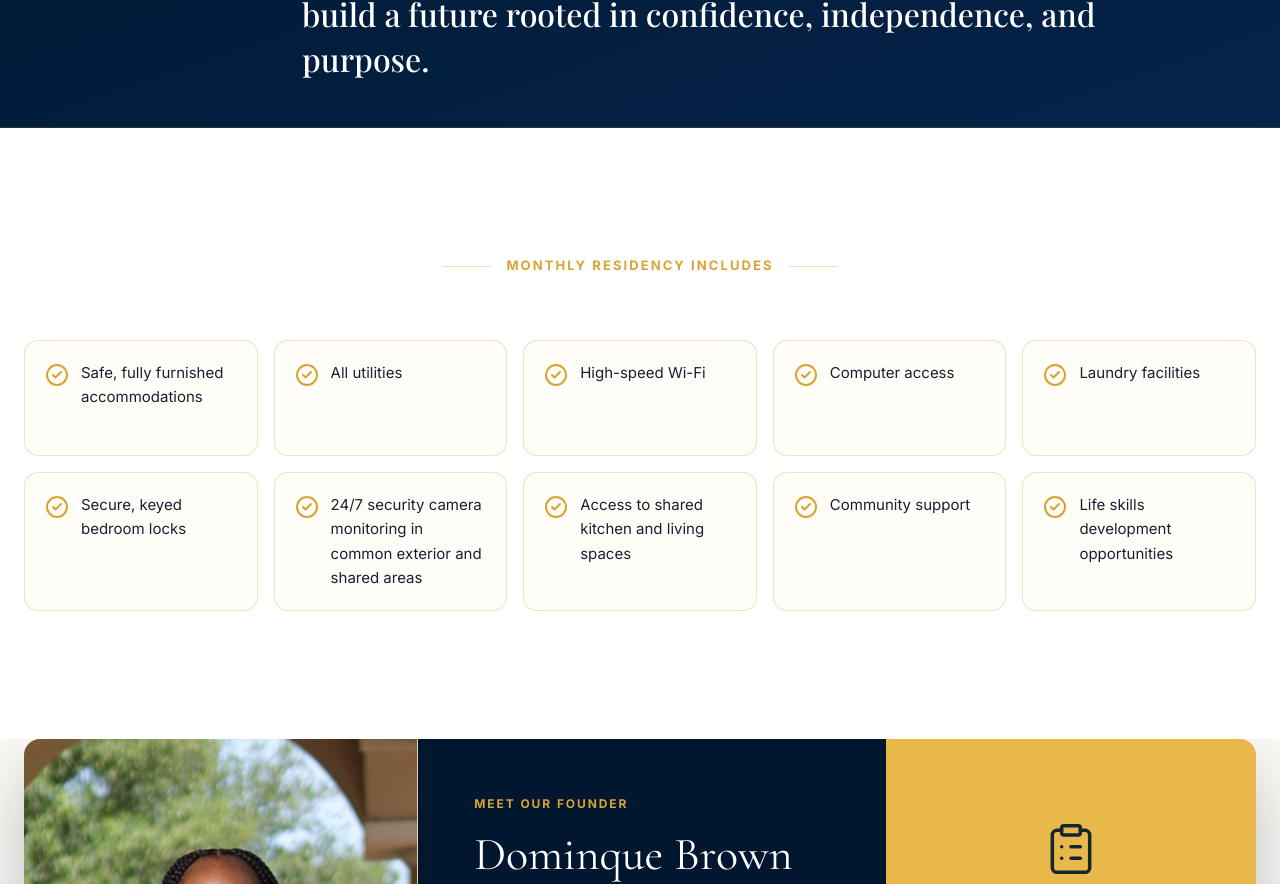
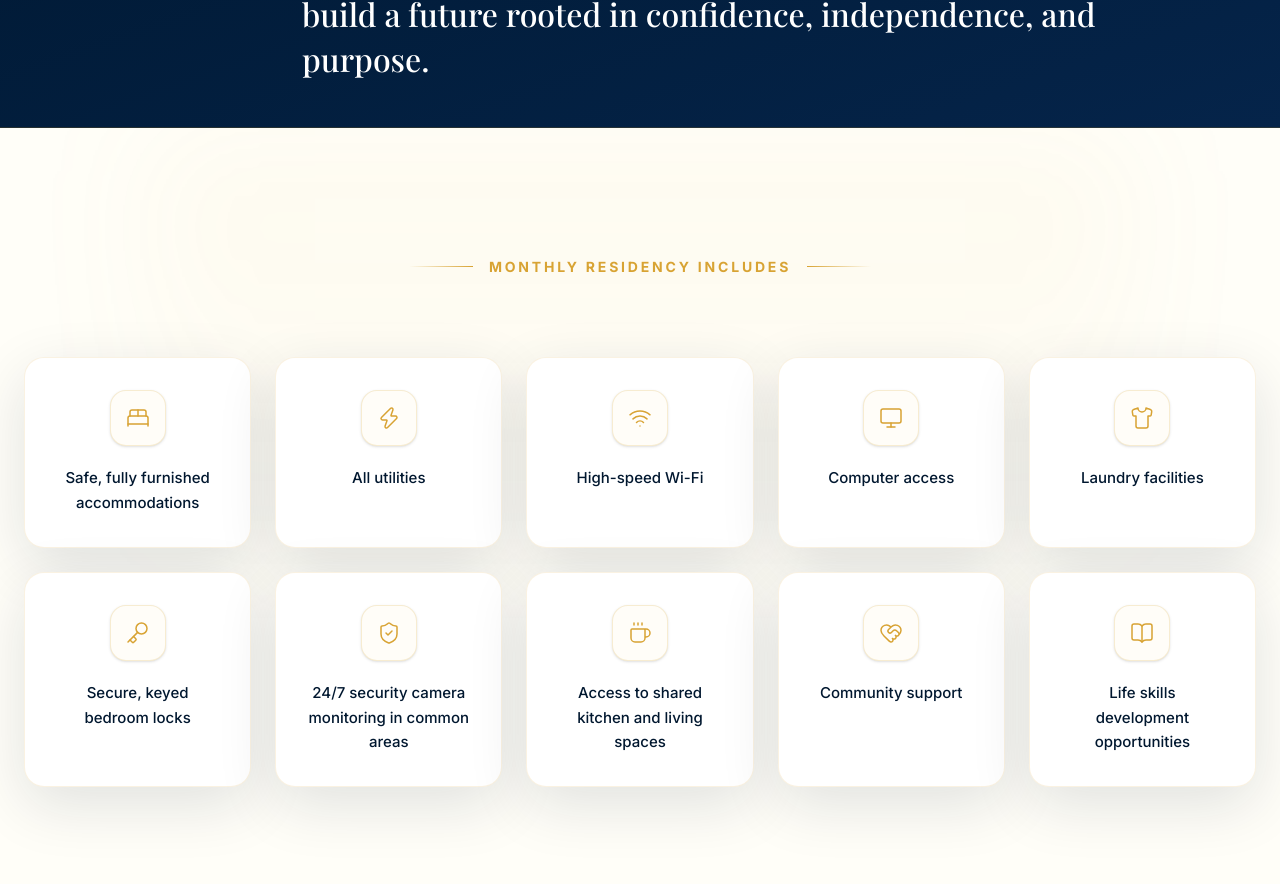
Before and after one commit to HiddenGems810/grace-website, a Next.js app: page / in a window 1280 px wide. Shown: the part 1916-2800 px from the top of the page. Built offline with nearby package versions, Linux system fonts and the light colour scheme; a web font is replaced by a local one.

Commit message:
Redesign residency includes section with modern bento-style cards and icons

```diff
--- a/components/sections/ProgramsGrid.tsx
+++ b/components/sections/ProgramsGrid.tsx
@@ -1,48 +1,71 @@
 "use client";
 
 import React from "react";
-import { CheckCircle2 } from "lucide-react";
+import {
+  BedDouble,
+  Zap,
+  Wifi,
+  Monitor,
+  Shirt,
+  Key,
+  ShieldCheck,
+  Coffee,
+  HeartHandshake,
+  BookOpen
+} from "lucide-react";
 import { ScrollReveal } from "@/components/ui/ScrollReveal";
 
 const PROGRAMS = [
-  "Safe, fully furnished accommodations",
-  "All utilities",
-  "High-speed Wi-Fi",
-  "Computer access",
-  "Laundry facilities",
-  "Secure, keyed bedroom locks",
-  "24/7 security camera monitoring in common exterior and shared areas",
-  "Access to shared kitchen and living spaces",
-  "Community support",
-  "Life skills development opportunities",
+  { text: "Safe, fully furnished accommodations", icon: BedDouble },
+  { text: "All utilities", icon: Zap },
+  { text: "High-speed Wi-Fi", icon: Wifi },
+  { text: "Computer access", icon: Monitor },
+  { text: "Laundry facilities", icon: Shirt },
+  { text: "Secure, keyed bedroom locks", icon: Key },
+  { text: "24/7 security camera monitoring in common areas", icon: ShieldCheck },
+  { text: "Access to shared kitchen and living spaces", icon: Coffee },
+  { text: "Community support", icon: HeartHandshake },
+  { text: "Life skills development opportunities", icon: BookOpen },
 ];
 
 export function ProgramsGrid() {
   return (
-    <section id="programs" className="py-24 md:py-32 bg-white relative scroll-mt-32">
-      <div className="max-w-[1440px] mx-auto px-6">
-        <ScrollReveal y={20} className="text-center mb-16">
+    <section id="programs" className="py-24 md:py-32 bg-[var(--color-warm-white)]/30 relative scroll-mt-32 overflow-hidden">
+      {/* Decorative Background Elements */}
+      <div className="absolute top-0 left-1/2 -translate-x-1/2 w-[1000px] h-[500px] bg-gradient-to-b from-[var(--color-gold-400)]/10 to-transparent blur-3xl opacity-50 pointer-events-none" />
+
+      <div className="max-w-[1440px] mx-auto px-6 relative z-10">
+        <ScrollReveal y={20} className="text-center mb-16 md:mb-20">
           <div className="flex items-center justify-center gap-4 mb-4">
-            <div className="h-[1px] w-12 bg-[var(--color-border-gold)]" />
-            <span className="block text-[13px] font-sans font-bold uppercase tracking-[0.16em] text-[var(--color-gold-500)]">
+            <div className="h-[1px] w-8 md:w-16 bg-gradient-to-r from-transparent to-[var(--color-gold-500)]" />
+            <span className="block text-[13px] md:text-[14px] font-sans font-bold uppercase tracking-[0.2em] text-[var(--color-gold-500)]">
               Monthly Residency Includes
             </span>
-            <div className="h-[1px] w-12 bg-[var(--color-border-gold)]" />
+            <div className="h-[1px] w-8 md:w-16 bg-gradient-to-l from-transparent to-[var(--color-gold-500)]" />
           </div>
         </ScrollReveal>
 
         <div id="residency" className="scroll-mt-32">
-          <ScrollReveal isStaggerContainer staggerChildren={0.08} className="grid grid-cols-1 md:grid-cols-2 lg:grid-cols-5 gap-4">
-            {PROGRAMS.map((program) => (
-              <ScrollReveal key={program} y={30} className="h-full">
-                <div className="h-full min-h-[116px] flex items-start gap-3 bg-[var(--color-warm-white)] border border-[var(--color-gold-500)]/30 rounded-[14px] p-5">
-                  <CheckCircle2 className="w-6 h-6 text-[var(--color-gold-500)] shrink-0 mt-0.5" />
-                  <p className="font-sans text-[15px] text-[var(--color-text)] leading-relaxed">
-                    {program}
-                  </p>
-                </div>
-              </ScrollReveal>
-            ))}
+          <ScrollReveal isStaggerContainer staggerChildren={0.08} className="grid grid-cols-1 sm:grid-cols-2 lg:grid-cols-3 xl:grid-cols-5 gap-5 md:gap-6">
+            {PROGRAMS.map((program, index) => {
+              const Icon = program.icon;
+              return (
+                <ScrollReveal key={index} y={30} className="h-full group">
+                  <div className="h-full flex flex-col items-center text-center gap-5 bg-white border border-[var(--color-border-gold)]/40 hover:border-[var(--color-gold-400)] rounded-[20px] p-8 shadow-[var(--shadow-soft)] hover:shadow-[var(--shadow-gold)] transition-all duration-500 hover:-translate-y-1 relative overflow-hidden">
+                    {/* Subtle hover gradient inside card */}
+                    <div className="absolute inset-0 bg-gradient-to-b from-[var(--color-gold-400)]/5 to-transparent opacity-0 group-hover:opacity-100 transition-opacity duration-500" />
+
+                    <div className="w-14 h-14 rounded-2xl bg-[var(--color-warm-white)] flex items-center justify-center border border-[var(--color-gold-500)]/20 text-[var(--color-gold-500)] group-hover:scale-110 group-hover:bg-[var(--color-gold-500)] group-hover:text-white transition-all duration-500 relative z-10 shadow-sm">
+                      <Icon className="w-6 h-6" strokeWidth={1.5} />
+                    </div>
+
+                    <p className="font-sans text-[15px] text-[var(--color-navy-900)] leading-relaxed font-medium relative z-10">
+                      {program.text}
+                    </p>
+                  </div>
+                </ScrollReveal>
+              );
+            })}
           </ScrollReveal>
         </div>
       </div>
```
